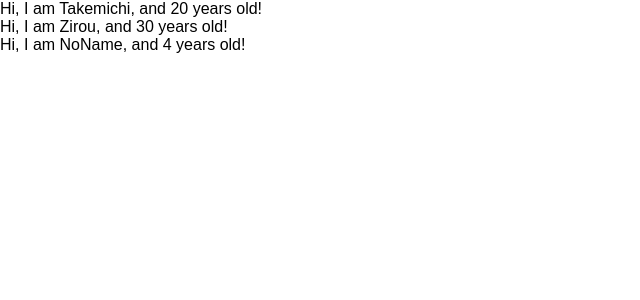
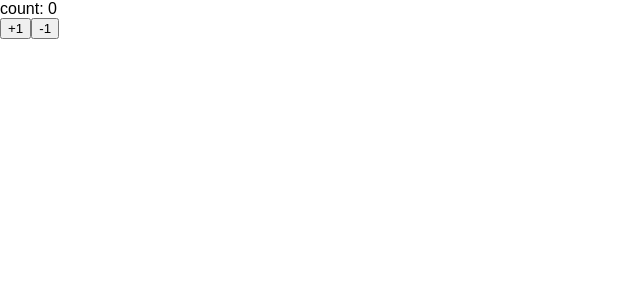
Before and after one commit to Teppei-tt/my-reactapp-redux-crud, a React (Create React App) app: page / in a window 1280 px wide. Shown: the top 300 px of the page, without its empty margins (0-640 px from the left). Built offline with nearby package versions, Linux system fonts and the light colour scheme; the HTML template or start-up script is replaced by a standard one.

Commit message:
learn state and setState

```diff
--- a/src/App.js
+++ b/src/App.js
@@ -1,30 +1,29 @@
-import React from 'react';
-import PropTypes from 'prop-types';
-// 関数コンポーネント
-const App = () => {
-  const profiles = [
-    { name: "Takemichi", age: 20},
-    { name: "Zirou", age: 30},
-    { name: "NoName", age: 4 }
-  ]
-  return  (
-    <div>
-      {
-        profiles.map((profile, index) => {
-          return <User name={profile.name} age={profile.age} key={index}/>
-        })
-      }
-    </div>
-  )
-}
+import React, { Component } from 'react';
+const App = () => (<Counter></Counter>)
 
-const User = (props) => {
-  return <div>Hi, I am {props.name}, and {props.age} years old! </div>
-}
+class Counter extends Component {
+  constructor(props) {
+    super(props)
+    this.state = { count: 0}
+  }
 
-User.PropTypes = {
-  name: PropTypes.string,
-  age: PropTypes.number.isRequired
+  handlePlusButton = () => {
+    this.setState({ count: this.state.count + 1 })
+  }
+
+  handleMinusButton = () => {
+    this.setState({ count: this.state.count - 1})
+  }
+
+  render() {
+    return (
+      <React.Fragment>
+        <div>count: { this.state.count} </div>
+        <button  onClick={this.handlePlusButton} >+1</button>
+        <button  onClick={this.handleMinusButton} >-1</button>
+      </React.Fragment>
+    )
+  }
 }
 
 export default App;
```
